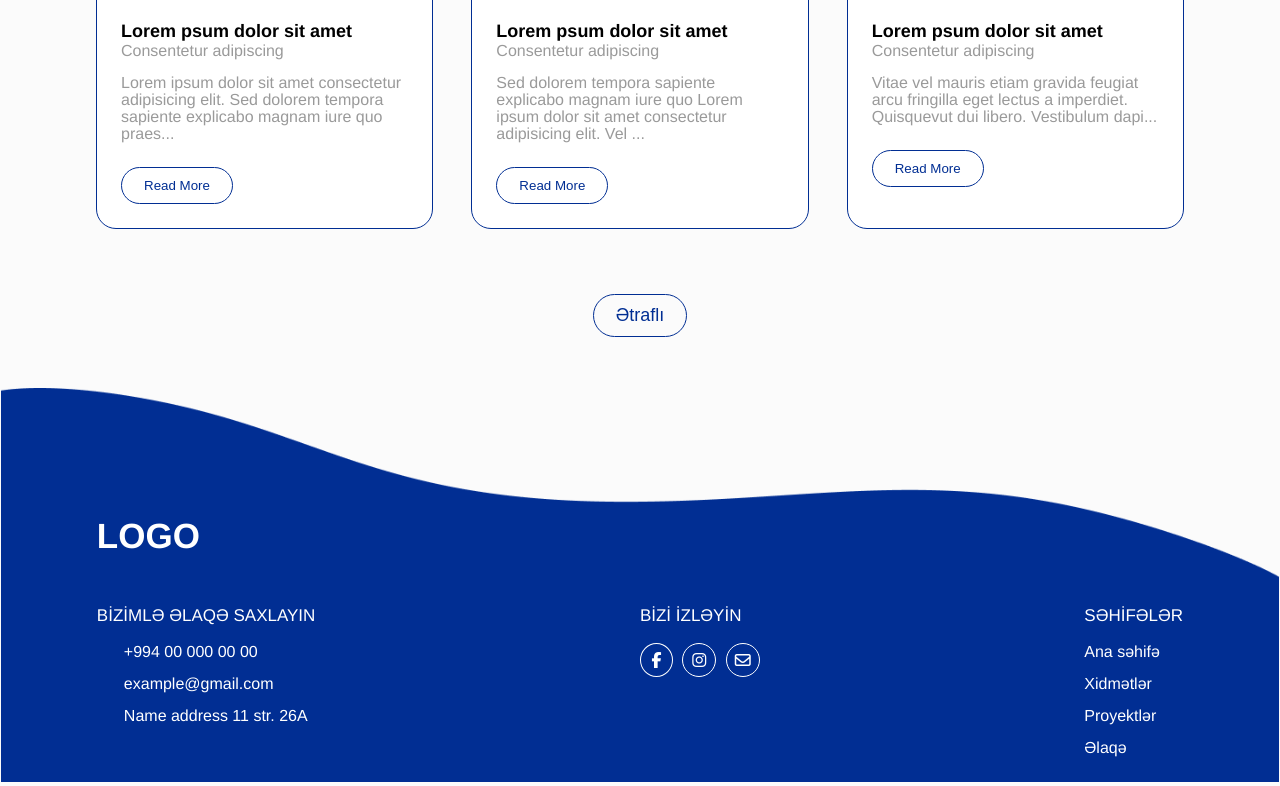
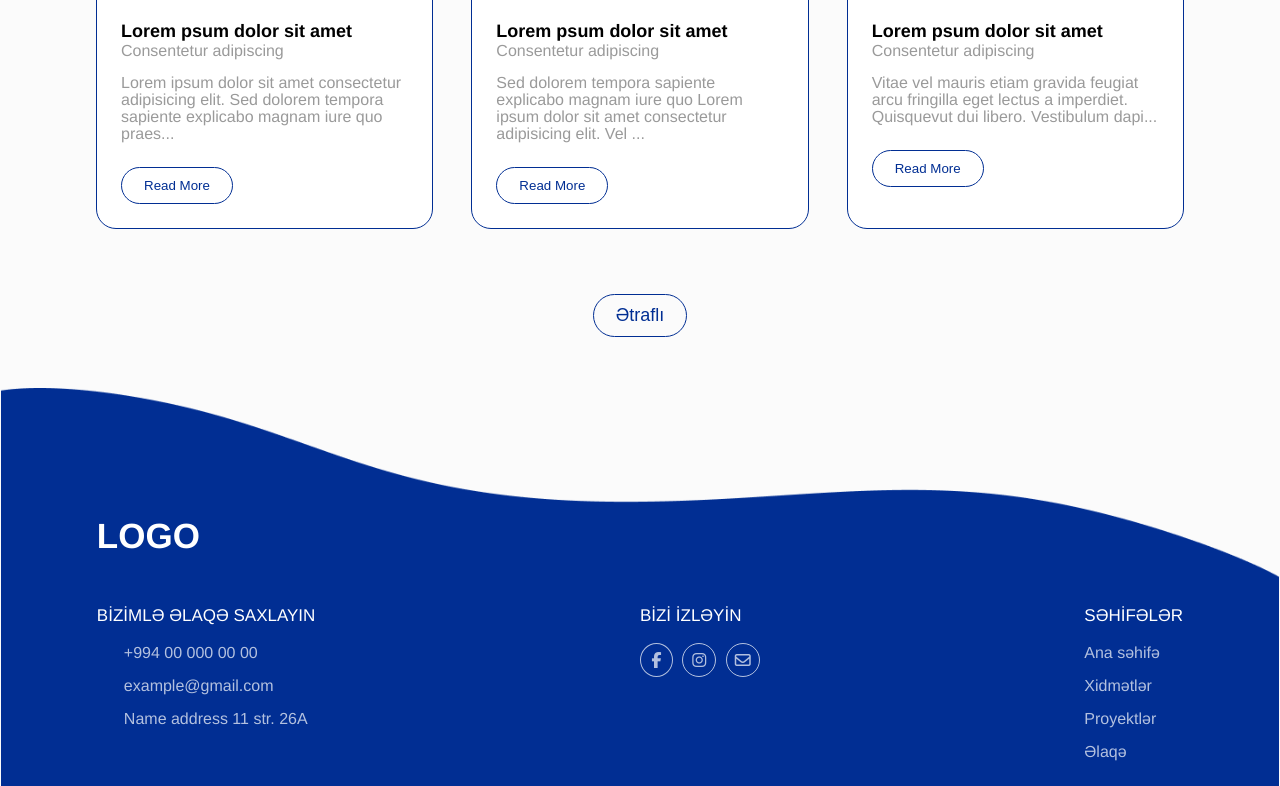
Before and after one commit to Shahmar700/CodersLab, a plain HTML site: page index.html in a window 1280 px wide. Shown: the part 3798-4584 px from the top of the page. Drawn offline with Linux system fonts and the light colour scheme.

Commit message:
font update

```diff
--- a/style.css
+++ b/style.css
@@ -1,4 +1,3 @@
-
 * {
   margin: 0;
   padding: 0;
@@ -7,8 +6,9 @@
   text-decoration: none;
 }
 body {
-  font-family: "Helvetica Neue", sans-serif;
   background-color: #fbfbfb;
+  font-family: "HelveticaNeue-Light", "Helvetica Neue Light", "Helvetica Neue",
+    Helvetica, Arial, "Lucida Grande", sans-serif;
 }
 .wrapper {
   width: 85%;
@@ -25,7 +25,7 @@ header {
   z-index: 999;
   padding: 0 143px;
 }
-.active{
+.active {
   font-weight: bolder;
 }
 .navigations {
@@ -35,10 +35,10 @@ header {
   color: #232323;
   margin-right: 56px;
 }
-.mobileNav{
+.mobileNav {
   display: none;
 }
-.navBtn{
+.navBtn {
   display: none;
 }
 .has-dropdown {
@@ -47,7 +47,7 @@ header {
   align-items: center;
   cursor: pointer;
 }
-.has-dropdown img{
+.has-dropdown img {
   border-radius: 3px;
 }
 .has-dropdown i {
@@ -77,7 +77,7 @@ header {
 .dropdown li {
   transition: 0.3s;
 }
-.dropdown li:hover{
+.dropdown li:hover {
   transform: scale(1.1);
 }
 .dropdown li:nth-child(1) {
@@ -376,21 +376,21 @@ header {
   flex-direction: row; */
 }
 
-.projectDisplay .addImg{
+.projectDisplay .addImg {
   width: 100%;
 }
-.projectDisplay .addImg img{
+.projectDisplay .addImg img {
   width: 100%;
   object-fit: cover;
 }
 .proContInner .projectDisplay:nth-child(1),
 .proContInner .projectDisplay:nth-child(2),
 .proContInner .projectDisplay:nth-child(3),
-.proContInner .projectDisplay:nth-child(4){
+.proContInner .projectDisplay:nth-child(4) {
   display: inline-block;
   display: flex;
 }
-.redd{
+.redd {
   border: 1px solid red;
 }
 
@@ -518,7 +518,7 @@ header {
   width: 80%;
 }
 .foot3ForMobile,
-.foot2ForMobile{
+.foot2ForMobile {
   display: none;
 }
 
@@ -529,7 +529,12 @@ header {
   margin-top: 10% !important;
 }
 .footerContent a {
-  color: #fff;
+  font-style: normal;
+  font-weight: 400;
+  font-size: 16px;
+  line-height: 19px;
+  font-family: "Helvetica Neue", sans-serif;
+  color: rgba(255, 255, 255, 0.7);
 }
 .footerLogo {
   margin-bottom: 68px;
@@ -549,7 +554,12 @@ header {
   font-size: 19px;
 }
 .footerItems p {
-  font-size: 18px;
+  font-style: normal;
+  font-weight: 400;
+  font-size: 16px;
+  line-height: 19px;
+  font-family: "Helvetica Neue", sans-serif;
+  color: rgba(255, 255, 255, 0.7);
 }
 
 .foot1 div {
@@ -568,7 +578,7 @@ header {
 }
 
 .socials i {
-  border: 1px solid #fff;
+  border: 1px solid rgba(255, 255, 255, 0.7);
   border-radius: 50%;
   padding: 8px;
   font-size: 18px;
```
Lines whose indentation alone changed are shown as unchanged.
